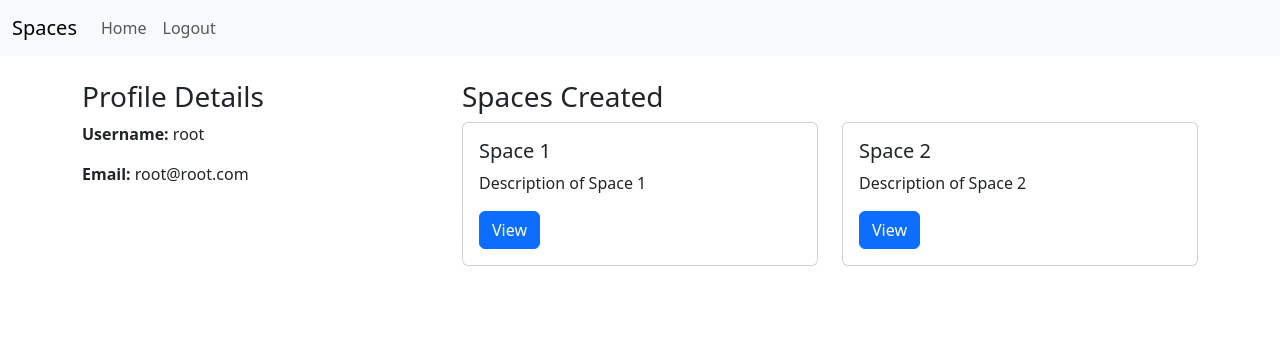
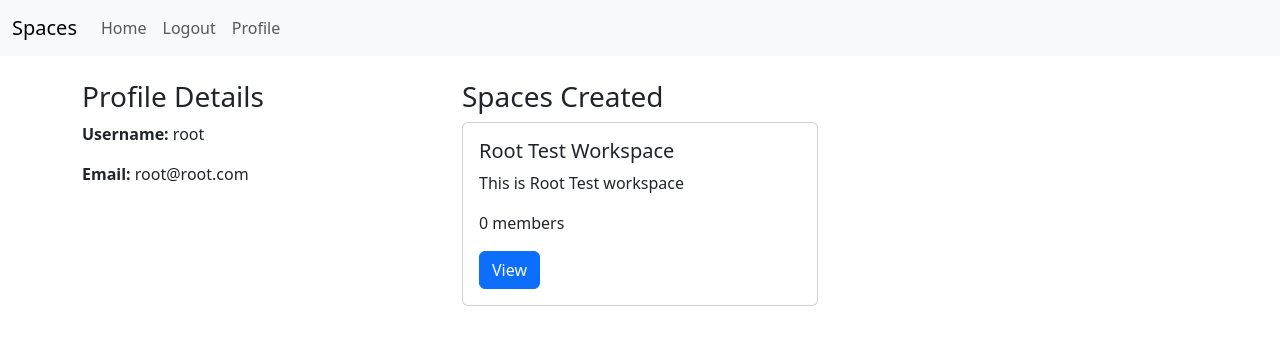
Before and after one commit to Rachit74/spaces, a Django app: page /user/profile/ in a window 1280 px wide. Shown: the top 345 px of the page. Run offline with Django 5.2, Linux system fonts and the light colour scheme; a user stored in the database is signed in; data comes from the database, SQL or seed files in the repository; both versions use the stored data as it was after the commit.

Commit message:
minor tweaks and user workspace member bug discovered hehe

```diff
--- a/spaces/user/templates/user/base.html
+++ b/spaces/user/templates/user/base.html
@@ -23,6 +23,9 @@
                     <li class="nav-item">
                         <a class="nav-link" href="{% url 'logout' %}">Logout</a>
                     </li>
+                    <li class="nav-item">
+                        <a class="nav-link" href="{% url 'profile' %}">Profile</a>
+                    </li>
                     {% else %}
                     <li class="nav-item">
                         <a class="nav-link" href="{% url 'login' %}">Login</a>
--- a/spaces/user/templates/user/profile.html
+++ b/spaces/user/templates/user/profile.html
@@ -13,27 +13,26 @@
     <div class="col-md-8">
         <!-- Right Column -->
         <h3>Spaces Created</h3>
+        {% if user_spaces %}
+            {% for workspace in user_spaces %}
             <div class="row">
-            <!-- Dummy spaces created by the user -->
                 <div class="col-md-6">
                     <div class="card mb-3">
                         <div class="card-body">
-                        <h5 class="card-title">Space 1</h5>
-                        <p class="card-text">Description of Space 1</p>
-                        <a href="#" class="btn btn-primary">View</a>
-                    </div>
-                </div>
-            </div>
-            <div class="col-md-6">
-                <div class="card mb-3">
-                    <div class="card-body">
-                        <h5 class="card-title">Space 2</h5>
-                        <p class="card-text">Description of Space 2</p>
+                            <h5 class="card-title">{{ workspace.name }}</h5>
+                            <p class="card-text">{{ workspace.description }}</p>
+                            <span class="muted-text">{{ workspace.members.count }} members</span>
+                            <p></p>
                             <a href="#" class="btn btn-primary">View</a>
                         </div>
                     </div>
                 </div>
             </div>
+            {% endfor %}
+        {% else %}
+            no workspace yet
+        {% endif %}
+
     </div>
 </div>
 {% endblock %}
--- a/spaces/user/views.py
+++ b/spaces/user/views.py
@@ -2,6 +2,8 @@ from django.shortcuts import render, redirect
 from django.http import HttpResponse
 from .forms import UserRegistrationForm, UserLoginForm
 from django.contrib.auth import login, authenticate, logout
+
+from workspace.models import Workspace
 
 # Create your views here.
 def home(request):
@@ -51,8 +53,10 @@ def user_logout_view(request):
 
 def user_profile_view(request):
     user = request.user
+    user_spaces = Workspace.objects.filter(creator=user)
     context = {
         'user': user,
+        'user_spaces': user_spaces,
     }
     if user is not None:
         return render(request, 'user/profile.html', context=context)
--- a/spaces/workspace/templates/workspace/index.html
+++ b/spaces/workspace/templates/workspace/index.html
@@ -18,6 +18,8 @@
                             <div class="card-body">
                                 <h5 class="card-title">{{ workspace.name }}</h5>
                                 <p class="card-text">{{ workspace.description|default:"No description available." }}</p>
+                                <span class="text-muted">created by: {{ workspace.creator }}</span>
+                                <p></p>
                                 <a href="#" class="btn btn-outline-primary btn-sm">View Workspace</a>
                             </div>
                         </div>
```
Also changed, not shown: spaces/db.sqlite3. Lines whose indentation alone changed are shown as unchanged.
